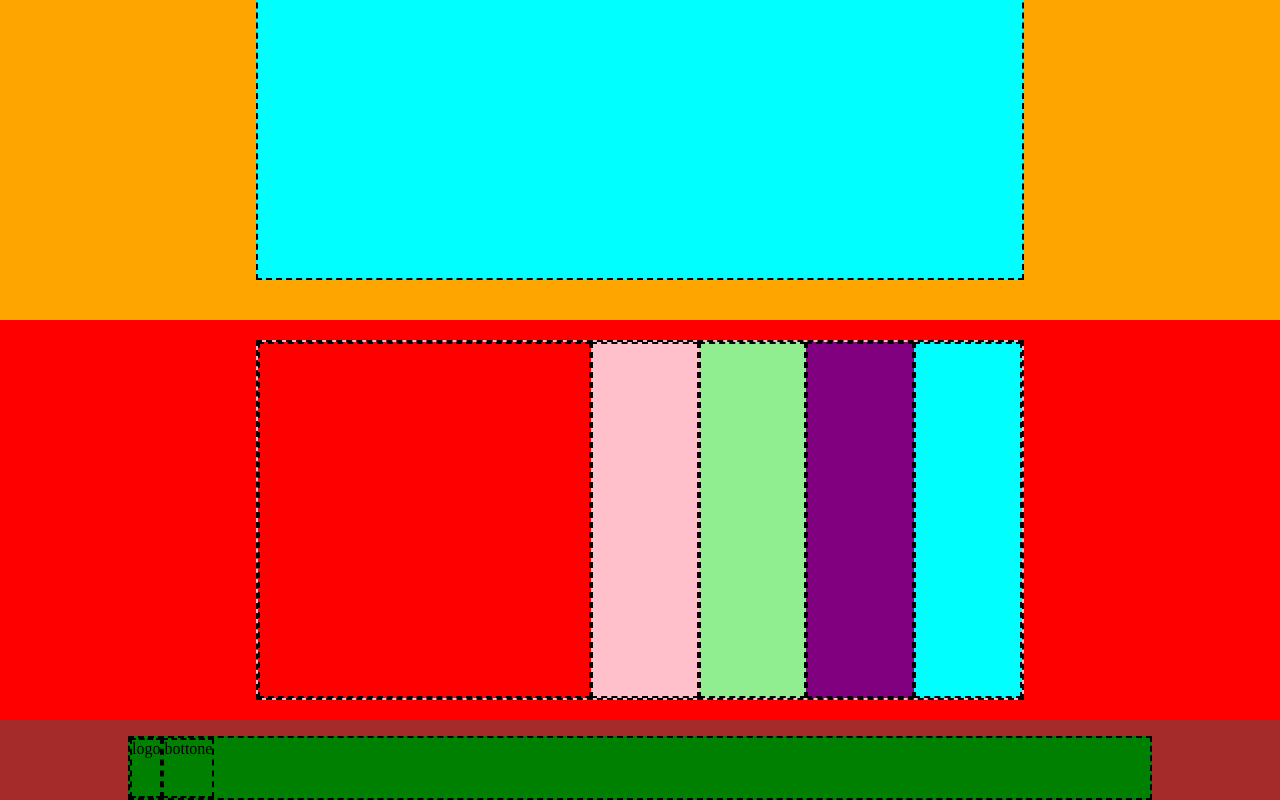
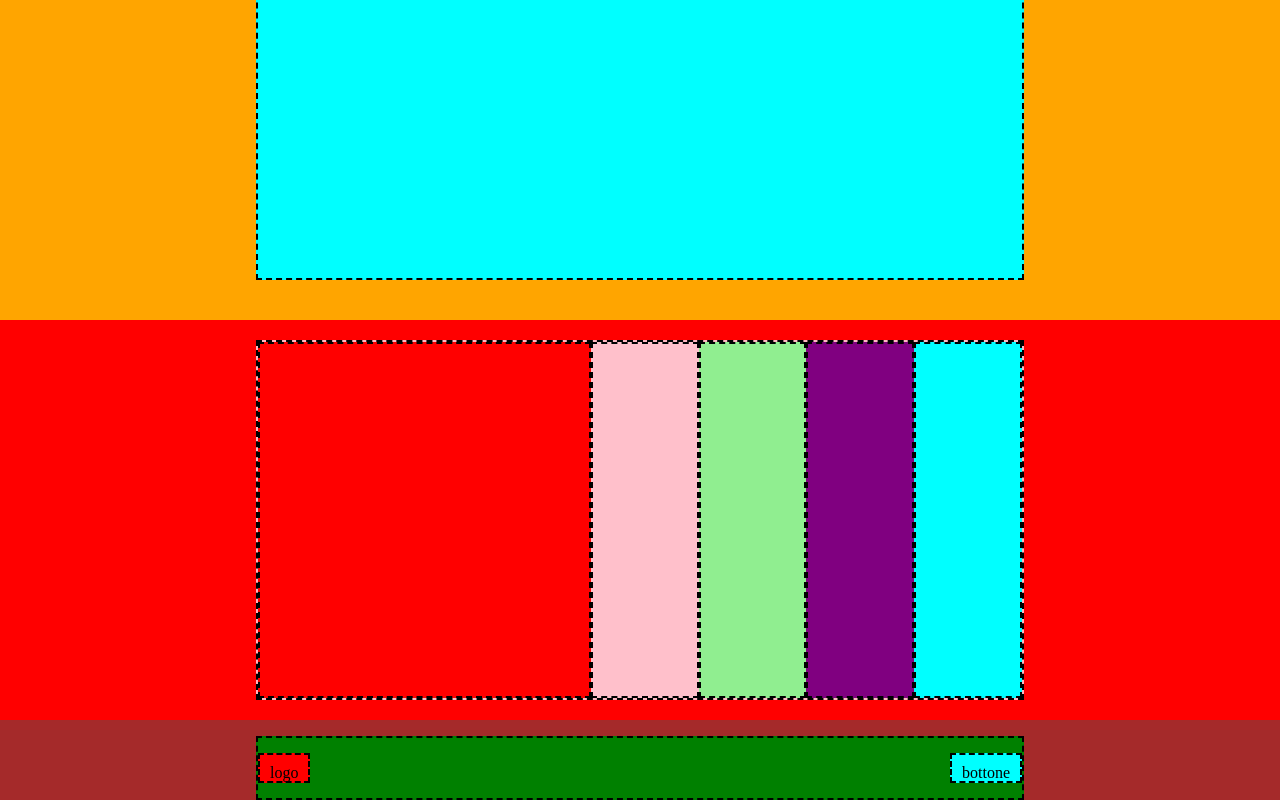
Before and after one commit to Mattia-Carbonera/htmlcss-struttura-discord, a plain HTML site: page index.html in a window 1280 px wide. Shown: the part 2150-2950 px from the top of the page. Drawn offline with Linux system fonts and the light colour scheme.

Commit message:
add footer

```diff
--- a/css/style.css
+++ b/css/style.css
@@ -40,14 +40,6 @@ a {
 .debug .debug .debug .debug {
   background-color: lightblue;
   padding: 10px;
-}
-
-/* *general* */
-
-.subsection-uno {
-  background-color: lightgreen;
-  height: 100%;
-  width: 60%;
 }
 
 /* ________HEADER________ */
@@ -93,7 +85,7 @@ header {
 }
 
 .inside-box-uno {
-  width: 60%;
+  width: 50%;
   height: 80%;
   background-color: aqua;
 }
@@ -110,7 +102,7 @@ header {
   display: flex;
   align-items: center;
   height: 400px;
-  width: 70%;
+  width: 60%;
 }
 .subsection-uno {
   background-color: lightpink;
@@ -136,7 +128,7 @@ header {
   align-items: center;
   flex-direction: row-reverse;
   height: 400px;
-  width: 70%;
+  width: 60%;
 }
 .subsection-tre {
   background-color: lightpink;
@@ -161,7 +153,7 @@ header {
   display: flex;
   align-items: center;
   height: 400px;
-  width: 70%;
+  width: 60%;
 }
 .subsection-quattro {
   background-color: lightpink;
@@ -250,7 +242,23 @@ footer {
 
 .footer-container {
   display: flex;
+  align-items: center;
+  justify-content: space-between;
   background-color: green;
   height: 80%;
-  width: 80%;
+  width: 60%;
+  line-height: 100%;
+  text-align: center;
 }
+
+.logo-footer {
+  background-color: red;
+  height: 50%;
+  padding: 10px;
+}
+
+.button-footer {
+  background-color: aqua;
+  height: 50%;
+  padding: 10px;
+}
--- a/index.html
+++ b/index.html
@@ -67,7 +67,7 @@
     <footer>
       <div class="footer-container border">
         <div class="logo-footer border">logo</div>
-        <div class="button border">bottone</div>
+        <div class="button-footer border">bottone</div>
       </div>
     </footer>
   </body>
```
